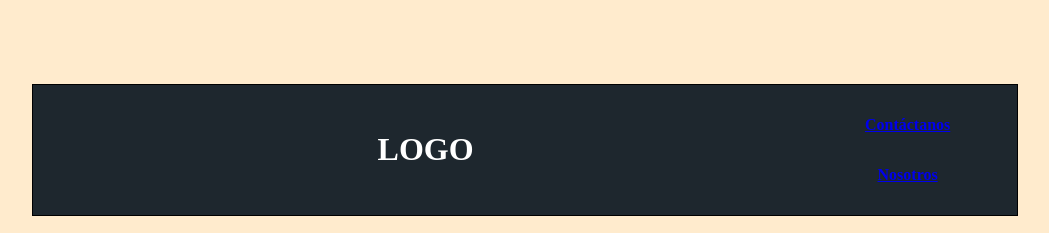
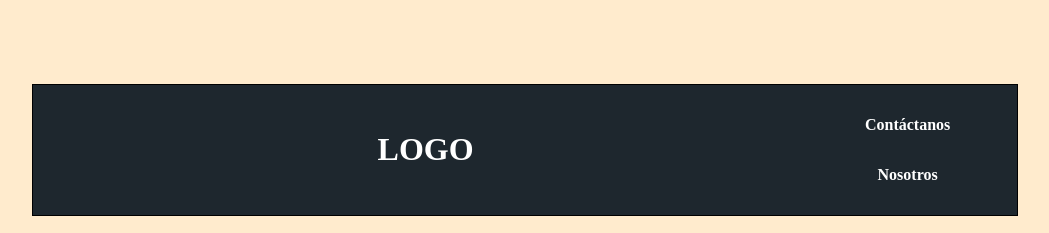
Before and after one commit to AlexMrn2608/First_page, a plain HTML site: page index.html in a window 1280 px wide. Shown: the top 233 px of the page, without its empty margins (115-1164 px from the left). Drawn offline with Linux system fonts and the light colour scheme; files that its build step writes are made by us from their sources.

Commit message:
2 paginas de nav y mediaQ

```diff
--- a/css/contactanos.css
+++ b/css/contactanos.css
@@ -64,6 +64,11 @@ body{
 
     }
 
+    a {
+        text-decoration:none;
+        color: white;
+    }
+
 
 
 
--- a/css/nosotros.css
+++ b/css/nosotros.css
@@ -92,7 +92,10 @@ section div{
 
 
 }
-
+a {
+    text-decoration:none;
+    color: white;
+}
 
 
 .footer{
--- a/css/styles.css
+++ b/css/styles.css
@@ -90,6 +90,10 @@ article h1{
 
 }
 
+a {
+    text-decoration:none;
+    color: white;
+}
 
 
 .footer{
--- a/index.html
+++ b/index.html
@@ -8,7 +8,7 @@
     <link rel="stylesheet" href="/pages/contactanos.html">
     <link rel="stylesheet" href="/pages/nosotros.html">
     <link rel="stylesheet" media="(max-width: 1024px)" href="styles.css">
-    <link rel="stylesheet" media="(max-width: 480px)" href="/css/styles.css">
+    <link rel="stylesheet" media="(max-width:)" href="/css/styles.css">
     <title>Primera Web</title>
 </head>
 <body>
```
